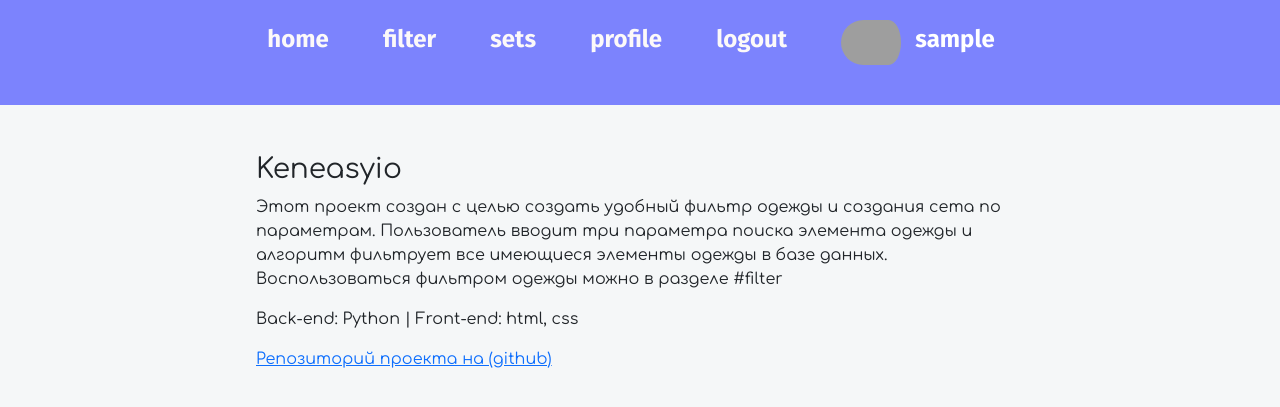
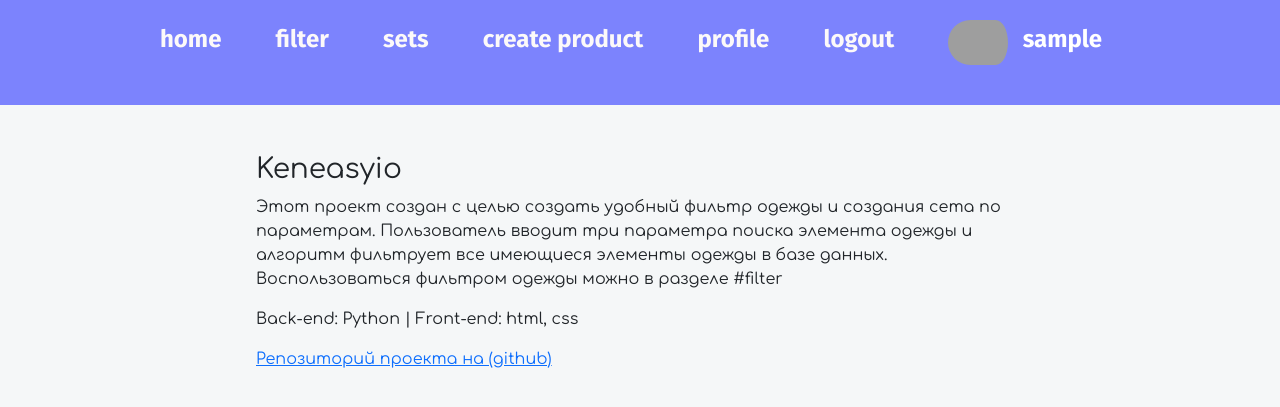
Before and after one commit to PhillKroger/Keneasyio, a Django app: page /about/ in a window 1280 px wide. Shown: the top 407 px of the page. Run offline with Django 4.2, Linux system fonts and the light colour scheme; the visitor is signed in with stand-in values (Sample User, id 1); grey boxes are pictures that could not be loaded.

Commit message:
Update main.html
created link to <product create>

```diff
--- a/templates/menu.html
+++ b/templates/menu.html
@@ -29,6 +29,9 @@
             <!--<li><h4><a href="http://127.0.0.1:8000/about/" style="text-decoration: none;">about</a></h4></li>-->
             <li><h4><a href="http://127.0.0.1:8000/filter/" style="text-decoration: none;">filter</a></h4></li>
             <li><h4><a href="http://127.0.0.1:8000/sets/" style="text-decoration: none;">sets</a></h4></li>
+
+            <li><h4><a href="http://127.0.0.1:8000/create_product/" style="text-decoration: none;"> create product</a></h4></li>
+
             <li><h4><a href="{% url 'profiles:profile' %}" style="text-decoration: none;">profile</a></h4></li>
             <li><h4><a href="{% url 'profiles:logout' %}" style="text-decoration: none;">logout</a></h4></li>
             <img src="https://www.shareicon.net/data/512x512/2016/08/05/806962_user_512x512.png" width="70px" style="border-radius: 90px;padding-right: 10px;">
```
